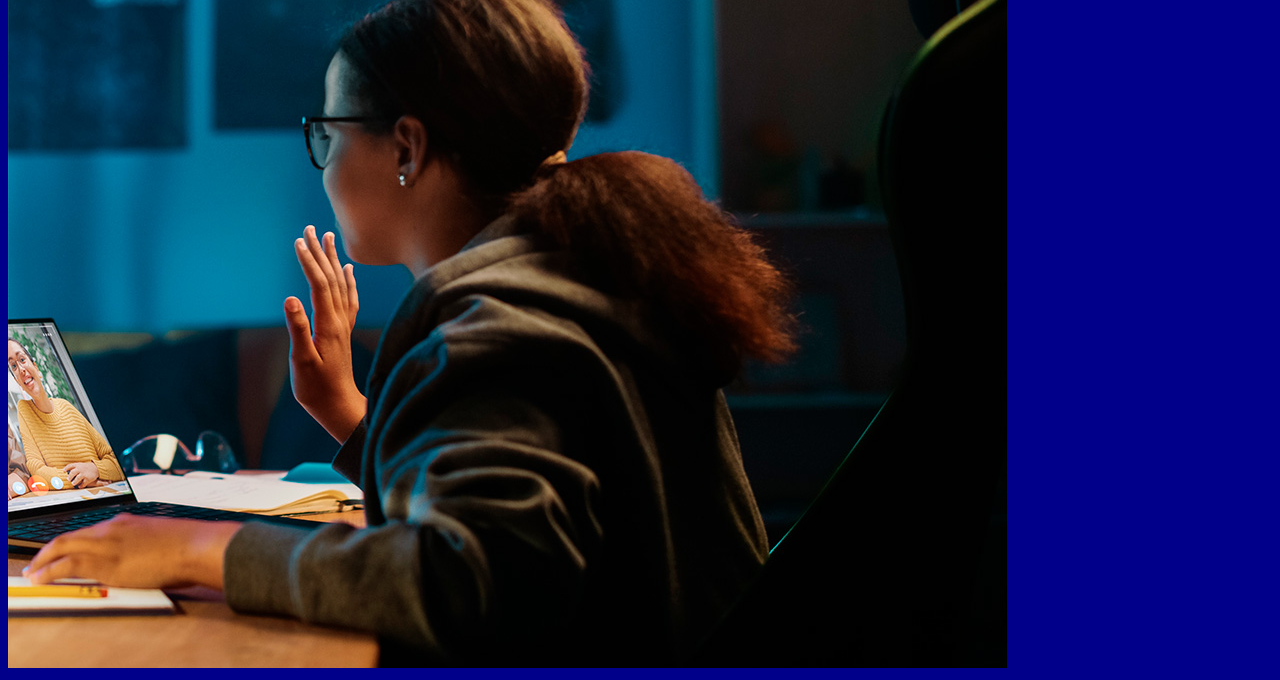
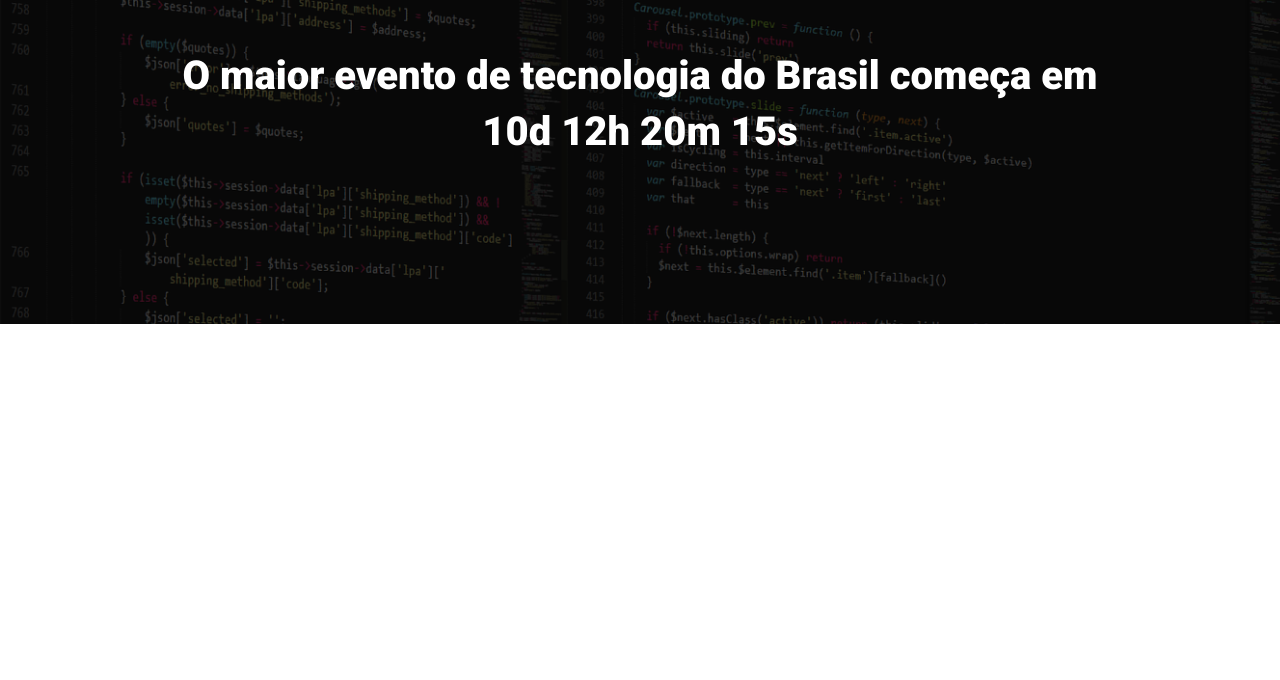
Before and after one commit to csarsantos96/landingPage, a website built with Parcel: page src/index.html in a window 1280 px wide. Shown: the part 160-840 px from the top of the page. After the commit the page ends 800 px from the top, so only its background shows below. Built offline with nearby package versions, Linux system fonts and the light colour scheme.

Commit message:
creating the hero

```diff
--- a/src/index.html
+++ b/src/index.html
@@ -1,15 +1,23 @@
 <!DOCTYPE html>
-<html lang="en">
+<html lang="pT-BR">
 <head>
     <meta charset="UTF-8">
     <meta name="viewport" content="width=device-width, initial-scale=1.0">
-    <title>Document</title>
+    <title>EBAC Tech Talks</title>
+
+    <link rel="preconnect" href="https://fonts.googleapis.com">
+    <link rel="preconnect" href="https://fonts.gstatic.com" crossorigin>
+    <link href="https://fonts.googleapis.com/css2?family=Roboto:ital,wght@0,100;0,300;0,400;0,500;0,700;0,900;1,100;1,300;1,400;1,500;1,700;1,900&display=swap" rel="stylesheet">
     <link rel="stylesheet" href="styles/main.scss">
 </head>
 <body>
-    <h1>Olá meus consagrados tudo de boa?</h1>
-    <img src="./images/backend.png" alt="">
-
-    <script src="scripts/main.js"></script>
+    <header class="hero">
+        <div class="container">
+            <img class="hero__logo" src="./images/ebac_logo.svg" alt="EBAC">
+            <p class="hero__text">
+                O maior evento de tecnologia do Brasil começa em 10d 12h 20m 15s
+            </p>
+        </div>
+    </header>
 </body>
 </html>
--- /dev/null
+++ b/src/styles/_hero.scss
@@ -0,0 +1,52 @@
+.hero{
+    padding-top: 64px;
+    padding-bottom:100px ;
+    background-image: url(../images/fundo.png);
+    background-repeat: no-repeat;
+    background-size: cover;
+    position: relative;
+
+    .container{
+        position: relative;
+    }
+
+    &::before{
+        position: absolute;
+        top: 0;
+        left: 0;
+        width: 100%;
+        height: 100%;
+        background-color: #000;
+        content: '';
+        opacity: .7;
+    }
+
+    &__text{
+        margin-top: 64px;
+        margin-bottom: 64px;
+        font-size: 40px;
+        line-height: 56px;
+        color: #fff;
+        font-weight: 800;
+        text-align: center;
+    }
+
+    &__logo{
+        margin: 0 auto;
+        height: 80px;
+        display: block;
+    }
+
+    @media (max-width: 640px){
+        padding: 40px 0;
+        &__logo{
+            height: 40px;
+        }
+
+        &__text{
+            font-size: 22px;
+            line-height: 24px;
+            margin: 24px 0;
+        }
+    }
+}
--- a/src/styles/main.scss
+++ b/src/styles/main.scss
@@ -1,3 +1,23 @@
-body{
-    background-color: darkblue;
+@use 'hero';
+
+*{
+    margin: 0;
+    padding: 0;
+    box-sizing: border-box;
+    font-family: Roboto, sans-serif;
 }
+
+.container{
+    max-width: 960px;
+    width: 100%;
+    margin: 0 auto;
+
+
+    @media (max-width640px) {
+        max-width: 80%;
+        }
+
+    @media (max-width1024px) {
+        max-width: 90%;
+    }
+}
```
Also changed, not shown: 1 other file.
